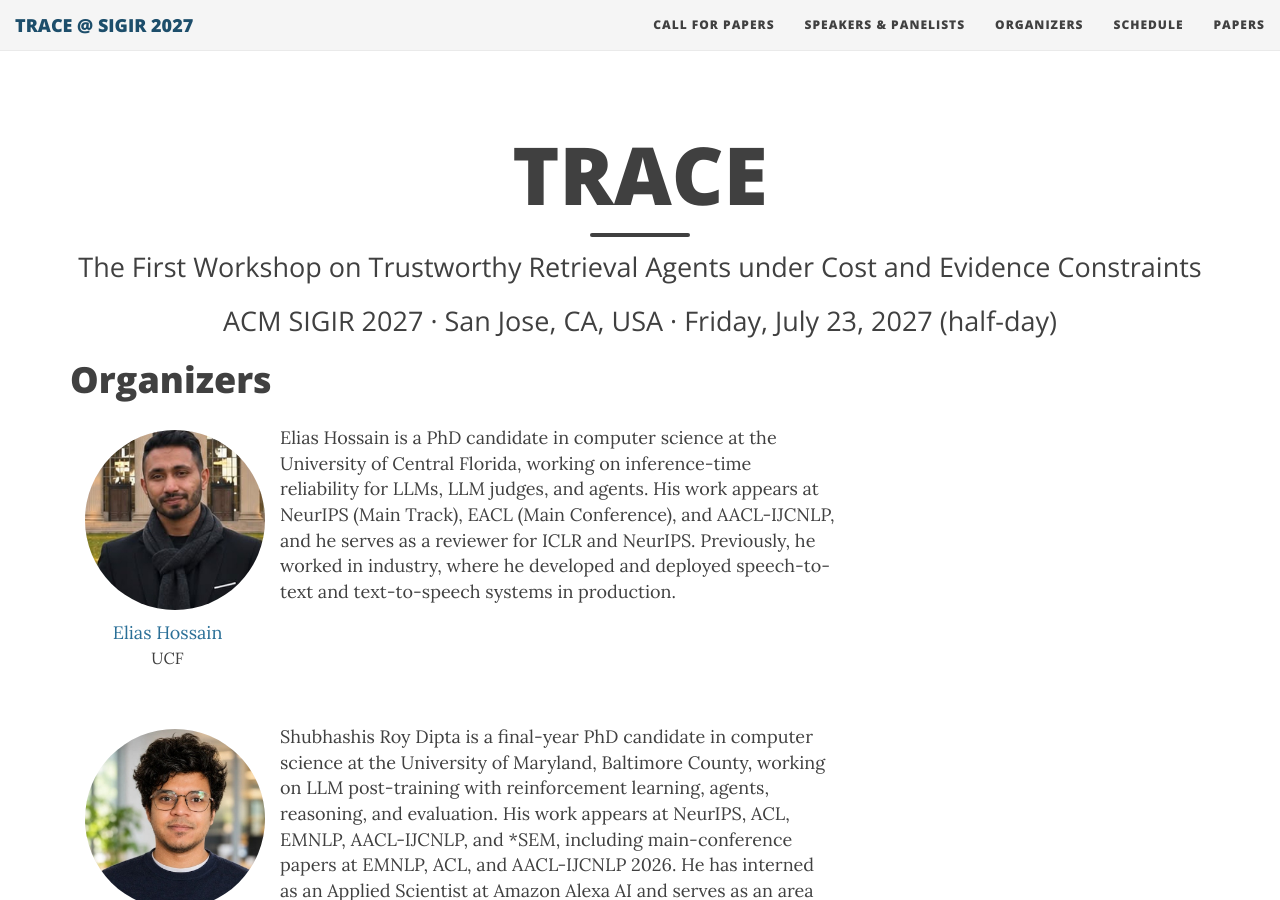
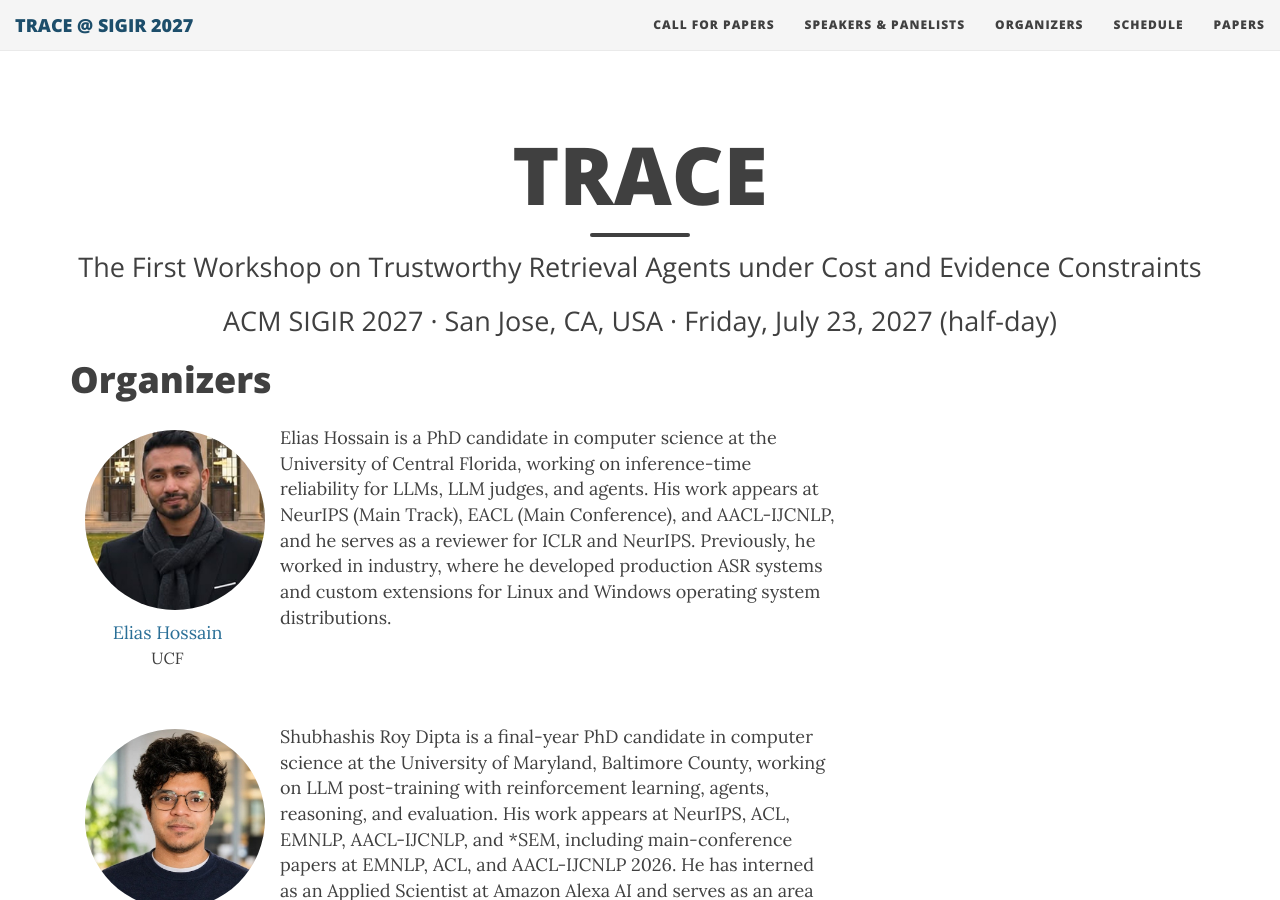
Before and after one commit to trace-workshop/sigir2027, a Jekyll site: the page built from organizers.md, in a window 1280 px wide and 900 px high. Built offline with Jekyll 4.4.1, drawn with Linux system fonts in a browser that asks for light colours; nearby versions of some CDN libraries.

Commit message:
Update industry line in Elias's bio

```diff
--- a/_data/organizers.yml
+++ b/_data/organizers.yml
@@ -7,7 +7,7 @@ ehossain:
   url: "https://eliashossain001.github.io/"
   affiliation: "UCF"
   img: "ehossain.jpg"
-  bio: "Elias Hossain is a PhD candidate in computer science at the University of Central Florida, working on inference-time reliability for LLMs, LLM judges, and agents. His work appears at NeurIPS (Main Track), EACL (Main Conference), and AACL-IJCNLP, and he serves as a reviewer for ICLR and NeurIPS. Previously, he worked in industry, where he developed and deployed speech-to-text and text-to-speech systems in production."
+  bio: "Elias Hossain is a PhD candidate in computer science at the University of Central Florida, working on inference-time reliability for LLMs, LLM judges, and agents. His work appears at NeurIPS (Main Track), EACL (Main Conference), and AACL-IJCNLP, and he serves as a reviewer for ICLR and NeurIPS. Previously, he worked in industry, where he developed production ASR systems and custom extensions for Linux and Windows operating system distributions."
 
 sdipta:
   name: "Shubhashis Roy Dipta"
```
